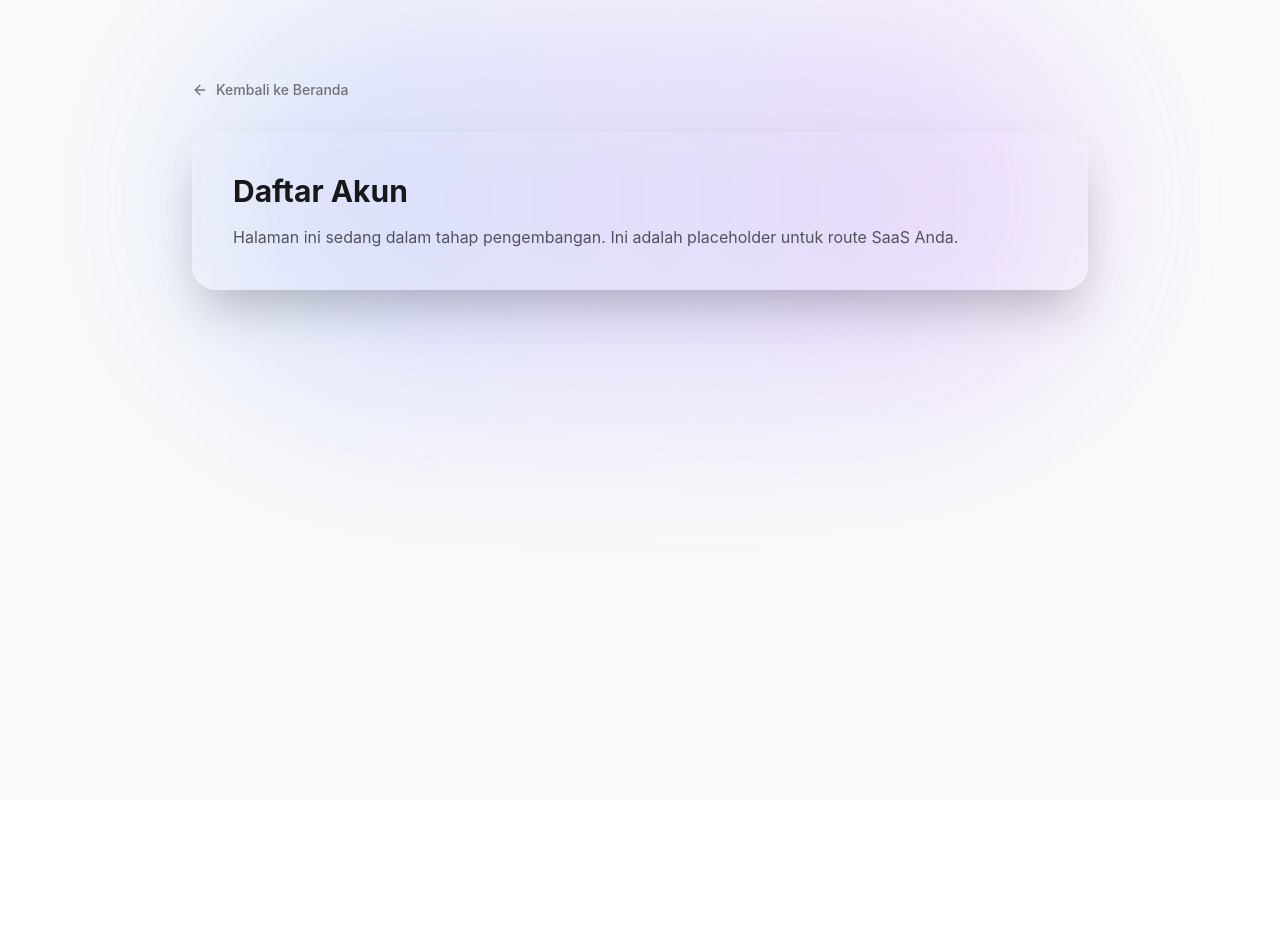
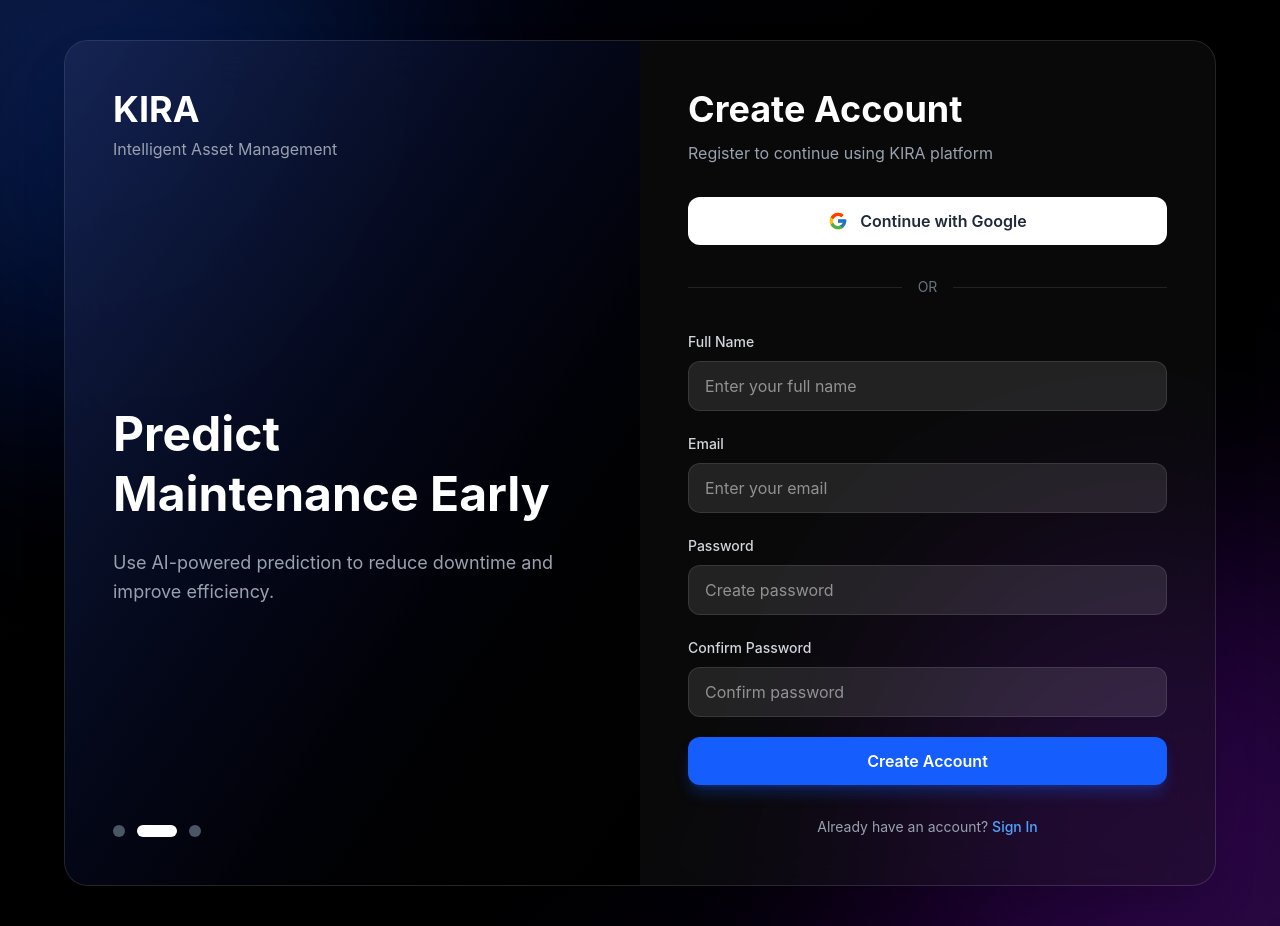
Before and after one commit to syhenn1/kira-rul-system, a Next.js app in the folder kira-frontend/: page /auth/register in a window 1280 px wide. Before the commit the page ends 800 px from the top, so only its background shows below. Built offline with nearby package versions, Linux system fonts and the light colour scheme.

Commit message:
udah bikin login regist sm forgot pw yaa

```diff
--- a/kira-frontend/app/auth/forgot-password/page.tsx
+++ b/kira-frontend/app/auth/forgot-password/page.tsx
@@ -1,26 +1,101 @@
 'use client';
+
 import Link from 'next/link';
-import { ArrowLeft } from 'lucide-react';
 
-export default function Page() {
+export default function ForgotPasswordPage() {
   return (
-    <div className="min-h-screen bg-zinc-50 dark:bg-[#050505] py-20 px-6 relative">
-      <div className="absolute top-0 left-1/2 -translate-x-1/2 w-full max-w-4xl h-[400px] opacity-20 pointer-events-none">
-        <div className="absolute inset-0 bg-gradient-to-r from-blue-500 to-purple-500 blur-[100px] rounded-full mix-blend-multiply dark:mix-blend-screen"></div>
-      </div>
+    <main className="min-h-screen bg-black relative overflow-hidden flex items-center justify-center px-6 py-10">
 
-      <div className="max-w-4xl mx-auto relative z-10">
-        <Link href="/" className="inline-flex items-center text-sm font-medium text-zinc-500 hover:text-zinc-900 dark:hover:text-white mb-8 transition-colors">
-          <ArrowLeft className="w-4 h-4 mr-2" /> Kembali ke Beranda
-        </Link>
+      {/* BACKGROUND */}
+      <div className="absolute inset-0 bg-gradient-to-br from-blue-900/30 via-black to-purple-900/30"></div>
 
-        <div className="glass rounded-3xl p-10 border border-white/20 shadow-2xl relative overflow-hidden bg-white/70 dark:bg-zinc-900/70 backdrop-blur-xl">
-          <h1 className="text-3xl font-bold text-zinc-900 dark:text-white mb-4">Lupa Password / Restore Akun</h1>
-          <p className="text-zinc-600 dark:text-zinc-400">
-            Halaman ini sedang dalam tahap pengembangan. Ini adalah placeholder untuk route SaaS Anda.
+      <div className="absolute w-[500px] h-[500px] bg-blue-600/20 blur-[120px] rounded-full top-[-100px] left-[-100px]" />
+
+      <div className="absolute w-[500px] h-[500px] bg-purple-600/20 blur-[120px] rounded-full bottom-[-100px] right-[-100px]" />
+
+      {/* CARD */}
+      <div className="relative z-10 w-full max-w-5xl bg-white/5 backdrop-blur-xl border border-white/10 rounded-3xl overflow-hidden shadow-2xl grid grid-cols-1 lg:grid-cols-2">
+
+        {/* LEFT */}
+        <div className="p-12 flex flex-col justify-between bg-gradient-to-br from-blue-950/80 to-black">
+
+          <div>
+            <h1 className="text-4xl font-bold text-white">
+              KIRA
+            </h1>
+
+            <p className="text-gray-400 mt-2">
+              Intelligent Asset Management
+            </p>
+          </div>
+
+          <div className="mt-16">
+            <h2 className="text-5xl font-bold leading-tight text-white">
+              Reset your password securely.
+            </h2>
+
+            <p className="text-gray-400 mt-6 text-lg leading-relaxed">
+              Don&apos;t worry. Enter your email and we&apos;ll send you a link to reset your password safely.
+            </p>
+          </div>
+
+          {/* DOT */}
+          <div className="flex gap-3 mt-10">
+            <div className="w-10 h-3 rounded-full bg-white"></div>
+            <div className="w-3 h-3 rounded-full bg-gray-600"></div>
+            <div className="w-3 h-3 rounded-full bg-gray-600"></div>
+          </div>
+        </div>
+
+        {/* RIGHT */}
+        <div className="p-12 flex flex-col justify-center bg-black/30">
+
+          <div>
+            <h2 className="text-4xl font-bold text-white">
+              Forgot Password
+            </h2>
+
+            <p className="text-gray-400 mt-3">
+              Enter your email to receive reset instructions
+            </p>
+          </div>
+
+          {/* FORM */}
+          <form className="mt-10 space-y-5">
+
+            <div>
+              <label className="text-sm font-medium text-gray-300">
+                Email Address
+              </label>
+
+              <input
+                type="email"
+                placeholder="Enter your email"
+                className="w-full mt-2 bg-white/10 border border-white/10 text-white rounded-xl px-4 py-3 outline-none focus:ring-2 focus:ring-blue-500"
+              />
+            </div>
+
+            <button
+              type="submit"
+              className="w-full bg-blue-600 hover:bg-blue-700 transition text-white py-3 rounded-xl font-semibold shadow-lg shadow-blue-600/30"
+            >
+              Send Reset Link
+            </button>
+          </form>
+
+          {/* FOOTER */}
+          <p className="text-sm text-gray-400 mt-8 text-center">
+            Remember your password?{' '}
+
+            <Link
+              href="/auth/login"
+              className="text-blue-400 hover:text-blue-500 font-medium"
+            >
+              Back to Login
+            </Link>
           </p>
         </div>
       </div>
-    </div>
+    </main>
   );
 }
--- a/kira-frontend/app/auth/login/page.tsx
+++ b/kira-frontend/app/auth/login/page.tsx
@@ -1,108 +1,159 @@
+'use client';
+
 import Link from 'next/link';
+import { useEffect, useState } from 'react';
+
+const slides = [
+  {
+    title: 'Manage Assets Smarter',
+    desc: 'Monitor, organize, and track all company assets in one intelligent dashboard.',
+  },
+  {
+    title: 'AI Maintenance Prediction',
+    desc: 'Predict asset failures and maintenance schedules with AI-powered analytics.',
+  },
+  {
+    title: 'Realtime Monitoring',
+    desc: 'Get alerts, activity logs, and asset reports instantly in realtime.',
+  },
+];
 
 export default function LoginPage() {
+  const [currentSlide, setCurrentSlide] = useState(0);
+
+  useEffect(() => {
+    const interval = setInterval(() => {
+      setCurrentSlide((prev) =>
+        prev === slides.length - 1 ? 0 : prev + 1
+      );
+    }, 3000);
+
+    return () => clearInterval(interval);
+  }, []);
+
   return (
-    <main className="min-h-screen bg-gray-100 flex items-center justify-center px-6">
-      <div className="w-full max-w-5xl bg-white rounded-3xl shadow-xl overflow-hidden grid grid-cols-1 lg:grid-cols-2">
+    <main className="min-h-screen bg-black relative overflow-hidden flex items-center justify-center px-6">
 
-        {/* LEFT SIDE */}
-        <div className="bg-[#0F172A] text-white p-12 flex flex-col justify-between">
+      {/* BACKGROUND */}
+      <div className="absolute inset-0 bg-gradient-to-br from-blue-900/30 via-black to-purple-900/30"></div>
+
+      <div className="absolute w-[500px] h-[500px] bg-blue-600/20 blur-[120px] rounded-full top-[-100px] left-[-100px]" />
+
+      <div className="absolute w-[500px] h-[500px] bg-purple-600/20 blur-[120px] rounded-full bottom-[-100px] right-[-100px]" />
+
+      {/* CARD */}
+      <div className="relative z-10 w-full max-w-6xl bg-white/5 backdrop-blur-xl border border-white/10 rounded-3xl overflow-hidden shadow-2xl grid grid-cols-1 lg:grid-cols-2">
+
+        {/* LEFT */}
+        <div className="p-12 flex flex-col justify-between bg-gradient-to-br from-blue-950/80 to-black">
+
           <div>
-            <h1 className="text-4xl font-bold">
+            <h1 className="text-4xl font-bold text-white">
               KIRA
             </h1>
 
-            <p className="text-gray-300 mt-2">
-              Asset Management System
+            <p className="text-gray-400 mt-2">
+              Intelligent Asset Management
             </p>
           </div>
 
-          <div className="mt-20">
-            <h2 className="text-4xl font-bold leading-tight">
-              Manage your company assets efficiently.
+          {/* SLIDESHOW */}
+          <div className="mt-16 transition-all duration-500">
+            <h2 className="text-5xl font-bold leading-tight text-white">
+              {slides[currentSlide].title}
             </h2>
 
-            <p className="text-gray-400 mt-6 leading-relaxed">
-              Monitor, track, and organize all company assets
-              in one modern dashboard system.
+            <p className="text-gray-400 mt-6 text-lg leading-relaxed">
+              {slides[currentSlide].desc}
             </p>
           </div>
 
-          <div className="mt-10 flex gap-3">
-            <div className="w-3 h-3 rounded-full bg-white"></div>
-            <div className="w-3 h-3 rounded-full bg-gray-500"></div>
-            <div className="w-3 h-3 rounded-full bg-gray-500"></div>
+          {/* DOT */}
+          <div className="flex gap-3 mt-10">
+            {slides.map((_, index) => (
+              <div
+                key={index}
+                className={`h-3 rounded-full transition-all duration-300 ${
+                  currentSlide === index
+                    ? 'w-10 bg-white'
+                    : 'w-3 bg-gray-600'
+                }`}
+              />
+            ))}
           </div>
         </div>
 
-        {/* RIGHT SIDE */}
-        <div className="p-12 flex flex-col justify-center">
+        {/* RIGHT */}
+        <div className="p-12 flex flex-col justify-center bg-black/30">
+
           <div>
-            <h2 className="text-3xl font-bold text-gray-900">
-              Welcome Back 👋
+            <h2 className="text-4xl font-bold text-white">
+              Welcome Back
             </h2>
 
-            <p className="text-gray-500 mt-2">
+            <p className="text-gray-400 mt-3">
               Login to continue accessing your dashboard
             </p>
           </div>
 
           {/* FORM */}
           <form className="mt-10 space-y-5">
+
             <div>
-              <label className="text-sm font-medium text-gray-700">
+              <label className="text-sm font-medium text-gray-300">
                 Email
               </label>
 
               <input
                 type="email"
                 placeholder="Enter your email"
-                className="w-full mt-2 border border-gray-200 rounded-xl px-4 py-3 outline-none focus:ring-2 focus:ring-blue-500"
+                className="w-full mt-2 bg-white/10 border border-white/10 text-white rounded-xl px-4 py-3 outline-none focus:ring-2 focus:ring-blue-500"
               />
             </div>
 
             <div>
-              <label className="text-sm font-medium text-gray-700">
+              <label className="text-sm font-medium text-gray-300">
                 Password
               </label>
 
               <input
                 type="password"
                 placeholder="Enter your password"
-                className="w-full mt-2 border border-gray-200 rounded-xl px-4 py-3 outline-none focus:ring-2 focus:ring-blue-500"
+                className="w-full mt-2 bg-white/10 border border-white/10 text-white rounded-xl px-4 py-3 outline-none focus:ring-2 focus:ring-blue-500"
               />
             </div>
 
             <div className="flex items-center justify-between text-sm">
-              <label className="flex items-center gap-2 text-gray-600">
+              <label className="flex items-center gap-2 text-gray-400">
                 <input type="checkbox" />
                 Remember me
               </label>
 
-              <button
-                type="button"
-                className="text-blue-600 hover:text-blue-700"
-              >
-                Forgot Password?
-              </button>
+              <Link
+  href="/auth/forgot-password"
+  className="text-blue-400 hover:text-blue-500"
+>
+  Forgot Password?
+</Link>
             </div>
 
             <button
               type="submit"
-              className="w-full bg-blue-600 hover:bg-blue-700 transition text-white py-3 rounded-xl font-semibold"
+              className="w-full bg-blue-600 hover:bg-blue-700 transition text-white py-3 rounded-xl font-semibold shadow-lg shadow-blue-600/30"
             >
               Sign In
             </button>
           </form>
 
-          {/* FOOTER */}
-          <p className="text-sm text-gray-500 mt-8 text-center">
+          {/* REGISTER */}
+          <p className="text-sm text-gray-400 mt-8 text-center">
             Don&apos;t have an account?{' '}
+
             <Link
-              href="#"
-              className="text-blue-600 hover:text-blue-700 font-medium"
+              href="/auth/register"
+              className="text-blue-400 hover:text-blue-500 font-medium"
             >
-              Contact Admin
+              Register
             </Link>
           </p>
         </div>
--- a/kira-frontend/app/auth/register/page.tsx
+++ b/kira-frontend/app/auth/register/page.tsx
@@ -1,26 +1,216 @@
 'use client';
+
 import Link from 'next/link';
-import { ArrowLeft } from 'lucide-react';
+import { useEffect, useState } from 'react';
 
-export default function Page() {
+const slides = [
+  {
+    title: 'Create Smart Asset Management',
+    desc: 'Monitor and manage all company assets with intelligent automation.',
+  },
+  {
+    title: 'Predict Maintenance Early',
+    desc: 'Use AI-powered prediction to reduce downtime and improve efficiency.',
+  },
+  {
+    title: 'Realtime Monitoring System',
+    desc: 'Track assets, alerts, and reports instantly in realtime.',
+  },
+];
+
+export default function RegisterPage() {
+  const [currentSlide, setCurrentSlide] = useState(0);
+
+  useEffect(() => {
+    const interval = setInterval(() => {
+      setCurrentSlide((prev) =>
+        prev === slides.length - 1 ? 0 : prev + 1
+      );
+    }, 3000);
+
+    return () => clearInterval(interval);
+  }, []);
+
   return (
-    <div className="min-h-screen bg-zinc-50 dark:bg-[#050505] py-20 px-6 relative">
-      <div className="absolute top-0 left-1/2 -translate-x-1/2 w-full max-w-4xl h-[400px] opacity-20 pointer-events-none">
-        <div className="absolute inset-0 bg-gradient-to-r from-blue-500 to-purple-500 blur-[100px] rounded-full mix-blend-multiply dark:mix-blend-screen"></div>
-      </div>
+    <main className="min-h-screen bg-black relative overflow-hidden flex items-center justify-center px-6 py-10">
 
-      <div className="max-w-4xl mx-auto relative z-10">
-        <Link href="/" className="inline-flex items-center text-sm font-medium text-zinc-500 hover:text-zinc-900 dark:hover:text-white mb-8 transition-colors">
-          <ArrowLeft className="w-4 h-4 mr-2" /> Kembali ke Beranda
-        </Link>
+      {/* BACKGROUND */}
+      <div className="absolute inset-0 bg-gradient-to-br from-blue-900/30 via-black to-purple-900/30"></div>
 
-        <div className="glass rounded-3xl p-10 border border-white/20 shadow-2xl relative overflow-hidden bg-white/70 dark:bg-zinc-900/70 backdrop-blur-xl">
-          <h1 className="text-3xl font-bold text-zinc-900 dark:text-white mb-4">Daftar Akun</h1>
-          <p className="text-zinc-600 dark:text-zinc-400">
-            Halaman ini sedang dalam tahap pengembangan. Ini adalah placeholder untuk route SaaS Anda.
+      <div className="absolute w-[500px] h-[500px] bg-blue-600/20 blur-[120px] rounded-full top-[-100px] left-[-100px]" />
+
+      <div className="absolute w-[500px] h-[500px] bg-purple-600/20 blur-[120px] rounded-full bottom-[-100px] right-[-100px]" />
+
+      {/* CARD */}
+      <div className="relative z-10 w-full max-w-6xl bg-white/5 backdrop-blur-xl border border-white/10 rounded-3xl overflow-hidden shadow-2xl grid grid-cols-1 lg:grid-cols-2">
+
+        {/* LEFT */}
+        <div className="p-12 flex flex-col justify-between bg-gradient-to-br from-blue-950/80 to-black">
+
+          <div>
+            <h1 className="text-4xl font-bold text-white">
+              KIRA
+            </h1>
+
+            <p className="text-gray-400 mt-2">
+              Intelligent Asset Management
+            </p>
+          </div>
+
+          {/* SLIDESHOW */}
+          <div className="mt-16 transition-all duration-500">
+            <h2 className="text-5xl font-bold leading-tight text-white">
+              {slides[currentSlide].title}
+            </h2>
+
+            <p className="text-gray-400 mt-6 text-lg leading-relaxed">
+              {slides[currentSlide].desc}
+            </p>
+          </div>
+
+          {/* DOT */}
+          <div className="flex gap-3 mt-10">
+            {slides.map((_, index) => (
+              <div
+                key={index}
+                className={`h-3 rounded-full transition-all duration-300 ${
+                  currentSlide === index
+                    ? 'w-10 bg-white'
+                    : 'w-3 bg-gray-600'
+                }`}
+              />
+            ))}
+          </div>
+        </div>
+
+        {/* RIGHT */}
+        <div className="p-12 flex flex-col justify-center bg-black/30">
+
+          <div>
+            <h2 className="text-4xl font-bold text-white">
+              Create Account
+            </h2>
+
+            <p className="text-gray-400 mt-3">
+              Register to continue using KIRA platform
+            </p>
+          </div>
+
+          {/* SOCIAL LOGIN */}
+          {/* SOCIAL LOGIN */}
+<div className="mt-8">
+  <button className="w-full flex items-center justify-center gap-3 bg-white hover:bg-gray-100 transition rounded-xl py-3 font-semibold text-gray-800">
+
+    {/* GOOGLE LOGO */}
+    <svg
+      xmlns="http://www.w3.org/2000/svg"
+      viewBox="0 0 48 48"
+      className="w-5 h-5"
+    >
+      <path
+        fill="#FFC107"
+        d="M43.6 20.5H42V20H24v8h11.3C33.7 32.7 29.3 36 24 36c-6.6 0-12-5.4-12-12s5.4-12 12-12c3 0 5.7 1.1 7.8 3l5.7-5.7C34.1 6.1 29.3 4 24 4 12.9 4 4 12.9 4 24s8.9 20 20 20 20-8.9 20-20c0-1.3-.1-2.3-.4-3.5z"
+      />
+      <path
+        fill="#FF3D00"
+        d="M6.3 14.7l6.6 4.8C14.7 16 19 12 24 12c3 0 5.7 1.1 7.8 3l5.7-5.7C34.1 6.1 29.3 4 24 4 16.3 4 9.7 8.3 6.3 14.7z"
+      />
+      <path
+        fill="#4CAF50"
+        d="M24 44c5.2 0 10-2 13.5-5.2l-6.2-5.2C29.2 35.1 26.7 36 24 36c-5.3 0-9.7-3.3-11.3-8l-6.5 5C9.5 39.5 16.2 44 24 44z"
+      />
+      <path
+        fill="#1976D2"
+        d="M43.6 20.5H42V20H24v8h11.3c-1.1 3-3.3 5.4-6.1 6.9l6.2 5.2C39.2 36.5 44 31 44 24c0-1.3-.1-2.3-.4-3.5z"
+      />
+    </svg>
+
+    Continue with Google
+  </button>
+</div>
+          {/* DIVIDER */}
+          <div className="flex items-center gap-4 my-8">
+            <div className="flex-1 h-[1px] bg-white/10"></div>
+
+            <span className="text-gray-500 text-sm">
+              OR
+            </span>
+
+            <div className="flex-1 h-[1px] bg-white/10"></div>
+          </div>
+
+          {/* FORM */}
+          <form className="space-y-5">
+
+            <div>
+              <label className="text-sm font-medium text-gray-300">
+                Full Name
+              </label>
+
+              <input
+                type="text"
+                placeholder="Enter your full name"
+                className="w-full mt-2 bg-white/10 border border-white/10 text-white rounded-xl px-4 py-3 outline-none focus:ring-2 focus:ring-blue-500"
+              />
+            </div>
+
+            <div>
+              <label className="text-sm font-medium text-gray-300">
+                Email
+              </label>
+
+              <input
+                type="email"
+                placeholder="Enter your email"
+                className="w-full mt-2 bg-white/10 border border-white/10 text-white rounded-xl px-4 py-3 outline-none focus:ring-2 focus:ring-blue-500"
+              />
+            </div>
+
+            <div>
+              <label className="text-sm font-medium text-gray-300">
+                Password
+              </label>
+
+              <input
+                type="password"
+                placeholder="Create password"
+                className="w-full mt-2 bg-white/10 border border-white/10 text-white rounded-xl px-4 py-3 outline-none focus:ring-2 focus:ring-blue-500"
+              />
+            </div>
+
+            <div>
+              <label className="text-sm font-medium text-gray-300">
+                Confirm Password
+              </label>
+
+              <input
+                type="password"
+                placeholder="Confirm password"
+                className="w-full mt-2 bg-white/10 border border-white/10 text-white rounded-xl px-4 py-3 outline-none focus:ring-2 focus:ring-blue-500"
+              />
+            </div>
+
+            <button
+              type="submit"
+              className="w-full bg-blue-600 hover:bg-blue-700 transition text-white py-3 rounded-xl font-semibold shadow-lg shadow-blue-600/30"
+            >
+              Create Account
+            </button>
+          </form>
+
+          {/* FOOTER */}
+          <p className="text-sm text-gray-400 mt-8 text-center">
+            Already have an account?{' '}
+
+            <Link
+              href="/auth/login"
+              className="text-blue-400 hover:text-blue-500 font-medium"
+            >
+              Sign In
+            </Link>
           </p>
         </div>
       </div>
-    </div>
+    </main>
   );
 }
```
